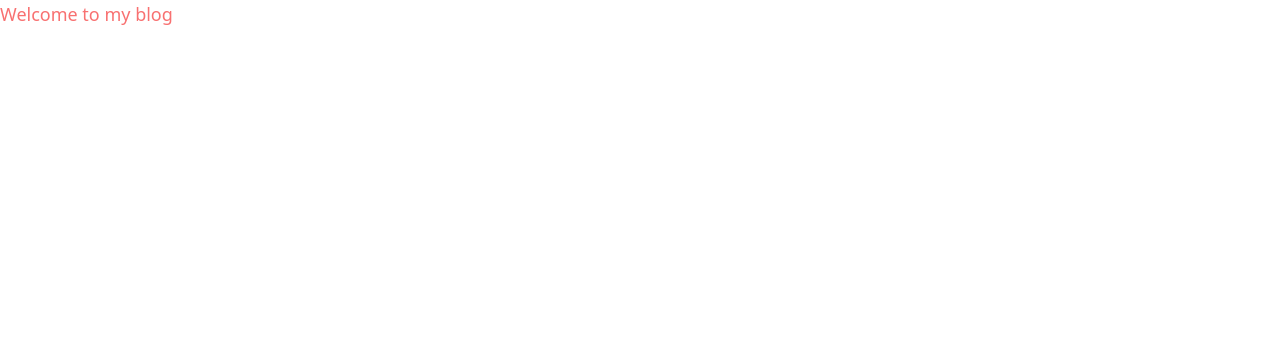
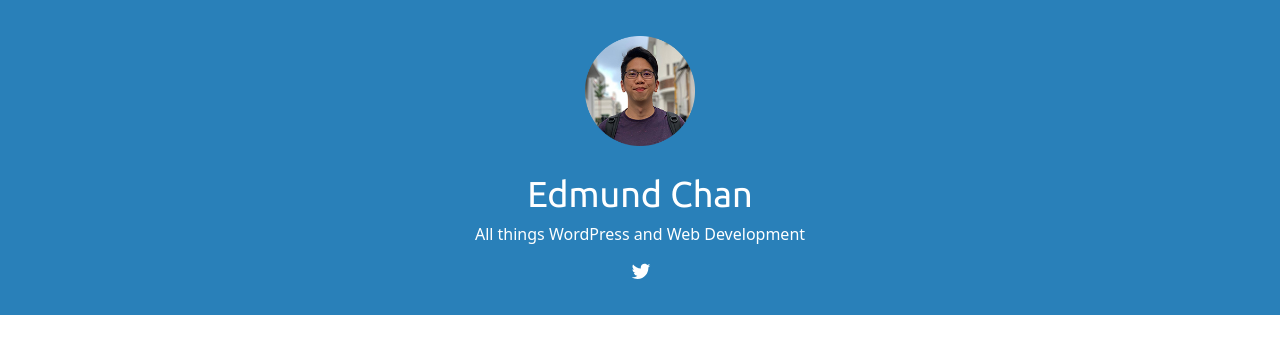
Before and after one commit to edmundcwm/edmundcwm.com, a Next.js app: page / in a window 1280 px wide. Shown: the top 354 px of the page. Built offline with nearby package versions, Linux system fonts and the light colour scheme.

Commit message:
Render Header

```diff
--- a/pages/index.js
+++ b/pages/index.js
@@ -1,6 +1,9 @@
+import Header from '../components/header';
 
 export default function Home() {
-  return (
-   <h1 className="text-lg text-red-400">Welcome to my blog</h1>
-  )
+	return (
+		<>
+			<Header />
+		</>
+	);
 }
```
